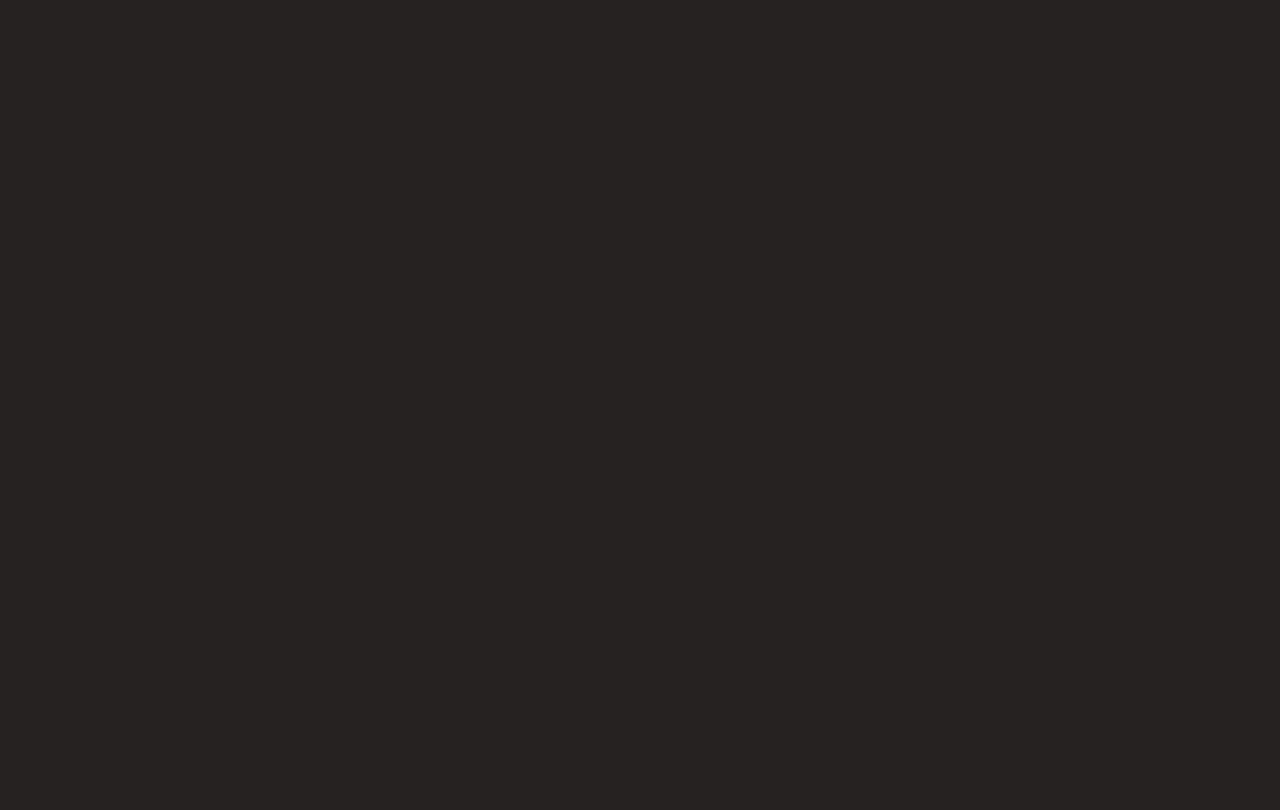
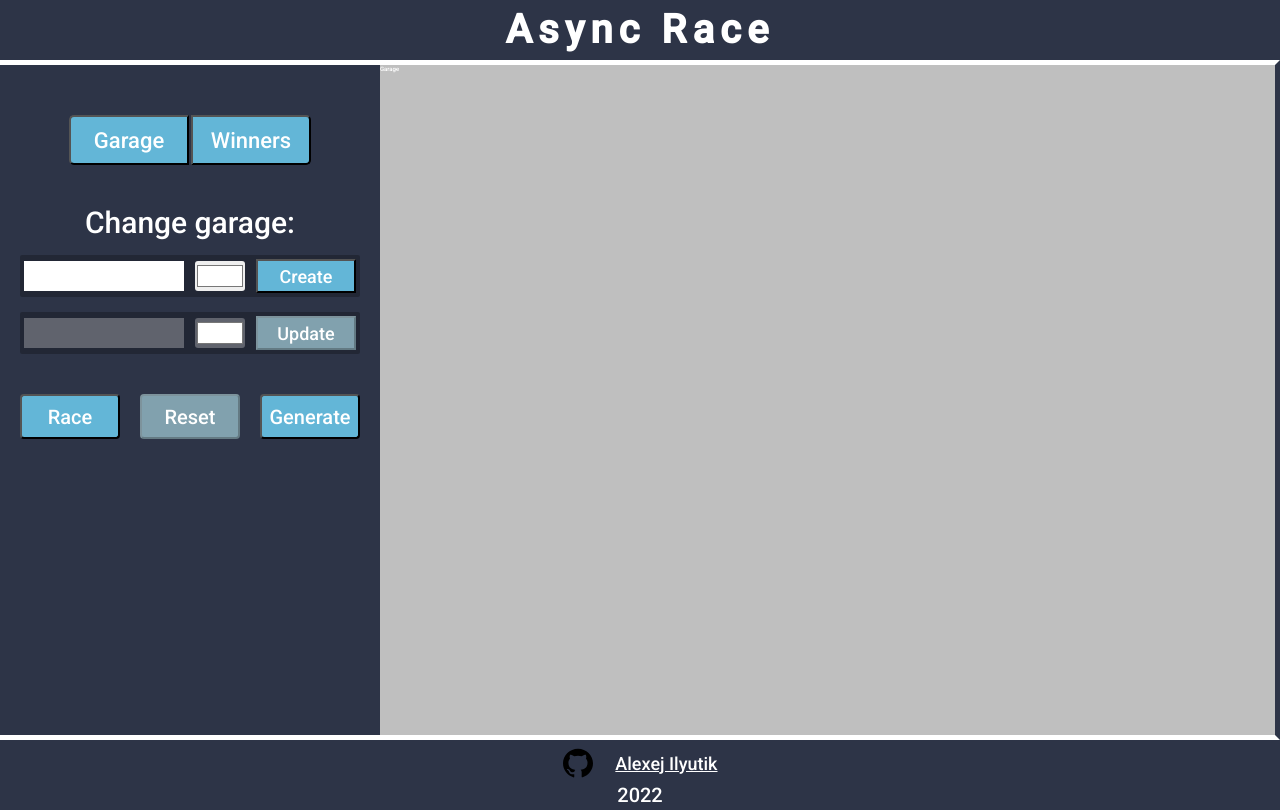
Before and after one commit to Alexej-Ilyutik/async-race-app, a website built with webpack: page src/index.html in a window 1280 px wide. Built offline with nearby package versions, Linux system fonts and the light colour scheme.

Commit message:
feat: add main screen

```diff
--- /dev/null
+++ b/src/components/page/page.scss
@@ -0,0 +1,129 @@
+.header {
+  text-align: center;
+  width: 100%;
+  background-color: var(--main-color);
+}
+
+.header-title {
+  line-height: 6rem;
+  font-size: 4rem;
+  font-weight: 700;
+  letter-spacing: 0.6rem;
+}
+
+.main {
+  min-height: calc(100vh - 13rem);
+  display: flex;
+  width: 100%;
+  margin: 0 auto;
+  border-right: 0.5rem solid var(--main-color);
+  border-top: 0.5rem solid var(--text-color);
+  border-bottom: 0.5rem solid var(--text-color);
+}
+
+.tools {
+  min-height: inherit;
+  width: 38rem;
+  background-color: var(--main-color);
+  padding: 5rem 2rem;
+  display: flex;
+  flex-direction: column;
+  gap: 4rem;
+  .tools__pages {
+    display: flex;
+    justify-content: space-between;
+    width: 24.2rem;
+    margin: 0 auto;
+    .tools__garage-btn {
+      border-radius: 0.5rem 0 0 0.5rem;
+    }
+    .tools__winners-btn {
+      border-radius: 0 0.5rem 0.5rem 0;
+    }
+    .tools__garage-btn,
+    .tools__winners-btn {
+      height: 5rem;
+      width: 12rem;
+      font-size: 2.2rem;
+    }
+  }
+}
+
+.form-btn {
+  width: 10rem;
+  height: 3.4rem;
+  font-size: 1.8rem;
+}
+
+.tools__forms {
+  display: flex;
+  flex-direction: column;
+  align-items: center;
+  gap: 1.5rem;
+  h2 {
+    font-size: 3rem;
+  }
+}
+
+.form {
+  width: 100%;
+  padding: 0.4rem;
+  border-radius: 0.2rem;
+  display: flex;
+  align-items: center;
+  justify-content: space-between;
+  background-color: var(--bg-color);
+
+  .input {
+    height: 3rem;
+    width: 16rem;
+    border: 0;
+  }
+
+  .color {
+    height: 3rem;
+    border: 0;
+    border-radius: 0.3rem;
+  }
+}
+
+.control {
+  display: flex;
+  justify-content: space-between;
+
+  .race-btn,
+  .reset-btn,
+  .generate-btn {
+    height: 4.5rem;
+    width: 10rem;
+    font-size: 2rem;
+    border-radius: .4rem;
+  }
+}
+
+.footer {
+  background-color: var(--main-color);
+  padding: 0.8rem 0;
+  display: flex;
+  flex-direction: column;
+  align-items: center;
+  gap: 0.5rem;
+  height: 7rem;
+  .footer__link {
+    width: 15.5rem;
+    display: flex;
+    justify-content: space-between;
+    align-items: inherit;
+    background-color: inherit;
+    img {
+      background-color: inherit;
+      width: 3rem;
+    }
+    a {
+      font-size: 1.8rem;
+    }
+  }
+  p {
+    font-size: 2rem;
+  }
+}
--- /dev/null
+++ b/src/components/page/page.ts
@@ -0,0 +1,70 @@
+import './page.scss';
+
+export const renderPage = (): void => {
+  const pageContent = `
+  <header class="header">
+      <h1 class="header-title">Async Race</h1>
+    </header>
+    <main class="main">
+      <aside class="main__tools tools">
+        <div class="tools__pages">
+          <button type="button" class="btn tools__garage-btn">Garage</button>
+          <button type="button" class="btn tools__winners-btn">Winners</button>
+        </div>
+        <div class="tools__forms">
+          <h2>Change garage:</h2>
+          <form class="form create-form" id="create-form">
+            <input class="input" id="create-name" name="name" type="text" required />
+            <input
+              class="color"
+              id="create-color"
+              name="color"
+              type="color"
+              value="#ffffff"
+            />
+            <button class="btn form-btn" type="submit">Create</button>
+          </form>
+          <form class="form update-form" id="update-form">
+            <input
+              class="input"
+              id="update-name"
+              name="name"
+              type="text"
+              disabled
+              required
+            />
+            <input
+              class="color"
+              id="update-color"
+              name="color"
+              type="color"
+              value="#ffffff"
+              disabled
+            />
+            <button class="btn form-btn" id="update-btn" type="submit" disabled >Update</button>
+          </form>
+        </div>
+        <ul class="tools__control control">
+          <li class="control__item" ><button class="btn race-btn" id="race">Race</button></li>
+          <li class="control__item" ><button class="btn reset-btn" id="reset" disabled>Reset</button></li>
+          <li class="control__item" ><button class="btn generate-btn" id="generate">Generate</button></li>
+      </ul>
+      </aside>
+      <article class="main__feed feed">
+        <div id="garage" class="garage">Garage</div>
+      </article>
+    </main>
+    <footer class="footer">
+         <div class="footer__link">
+          <img src="./assets/github.svg" alt="GitHub" />
+          <a href="https://github.com/Alexej-Ilyutik" target="_blank">
+            Alexej Ilyutik
+          </a>
+        </div>
+        <p>2022</p>
+    </footer>
+`;
+  const app = document.createElement('div');
+  app.innerHTML = pageContent;
+  document.body.appendChild(app);
+};
--- a/src/index.ts
+++ b/src/index.ts
@@ -1,2 +1,5 @@
+import { renderPage } from './components/page/page';
 import './style.scss';
 console.log('dddd');
+
+renderPage();
--- a/src/style.scss
+++ b/src/style.scss
@@ -1,10 +1,54 @@
+:root {
+  --text-color: #fff;
+  --bg-color: rgba(0, 0, 0, 0.25);
+  --main-color: rgb(45, 52, 71);
+  --btn-page: rgb(99, 182, 215);
+  --btn-hover: rgb(23, 114, 150);
+  --btn-disable: rgb(129, 161, 174);
+}
+
+* {
+  padding: 0;
+  margin: 0;
+  box-sizing: border-box;
+  font-family: 'Roboto', sans-serif;
+  font-size: 62.5%;
+  font-weight: 500;
+  color: var(--text-color);
+}
+
+ul,
+h1,
+h2,
+p {
+  margin: 0;
+  padding: 0;
+}
+
+li {
+  list-style: none;
+}
+
+
 body {
-  padding-left: 15px;
-  padding-right: 15px;
+  min-height: 100vh;
+  background-color: var(--bg-color);
+  overflow-x: hidden;
+}
 
-  font-family: Roboto;
-  font-style: normal;
-  font-weight: 400;
-  color: white;
-  background-color: rgb(39, 34, 34);
+.btn {
+  background-color: var(--btn-page);
+  cursor: pointer;
+  text-align: center;
+  transition: 0.3s;
+
+  &:hover {
+    background: var(--btn-hover);
+    transform: scale(1.03);
+  }
+
+  &:disabled {
+    background-color: var(--btn-disable);
+    cursor: auto;
+  }
 }
--- a/webpack.config.js
+++ b/webpack.config.js
@@ -17,8 +17,7 @@ const devServer = isDev =>
         },
       };
 
-const esLintPlugin = isDev =>
-  isDev ? [] : [new ESLintPlugin({ extensions: ['ts', 'js'] })];
+const esLintPlugin = isDev => (isDev ? [] : [new ESLintPlugin({ extensions: ['ts', 'js'] })]);
 
 module.exports = ({ development }) => ({
   mode: development ? 'development' : 'production',
@@ -57,9 +56,6 @@ module.exports = ({ development }) => ({
       },
     ],
   },
-  experiments: {
-    topLevelAwait: true,
-  },
   plugins: [
     ...esLintPlugin(development),
     new MiniCssExtractPlugin({ filename: '[name].[contenthash].css' }),
@@ -68,12 +64,15 @@ module.exports = ({ development }) => ({
       template: path.resolve(__dirname, './src/index.html'),
     }),
     new CopyPlugin({
-      patterns: [{ from: 'public' }],
+      patterns: [{ from: 'src/assets', to: 'assets' }],
     }),
     new CleanWebpackPlugin({ cleanStaleWebpackAssets: false }),
   ],
   resolve: {
     extensions: ['.ts', '.js'],
+    alias: {
+      '~': path.resolve(__dirname, './src'),
+    },
   },
   ...devServer(development),
 });
```
Also changed, not shown: src/assets/github.svg (added).
